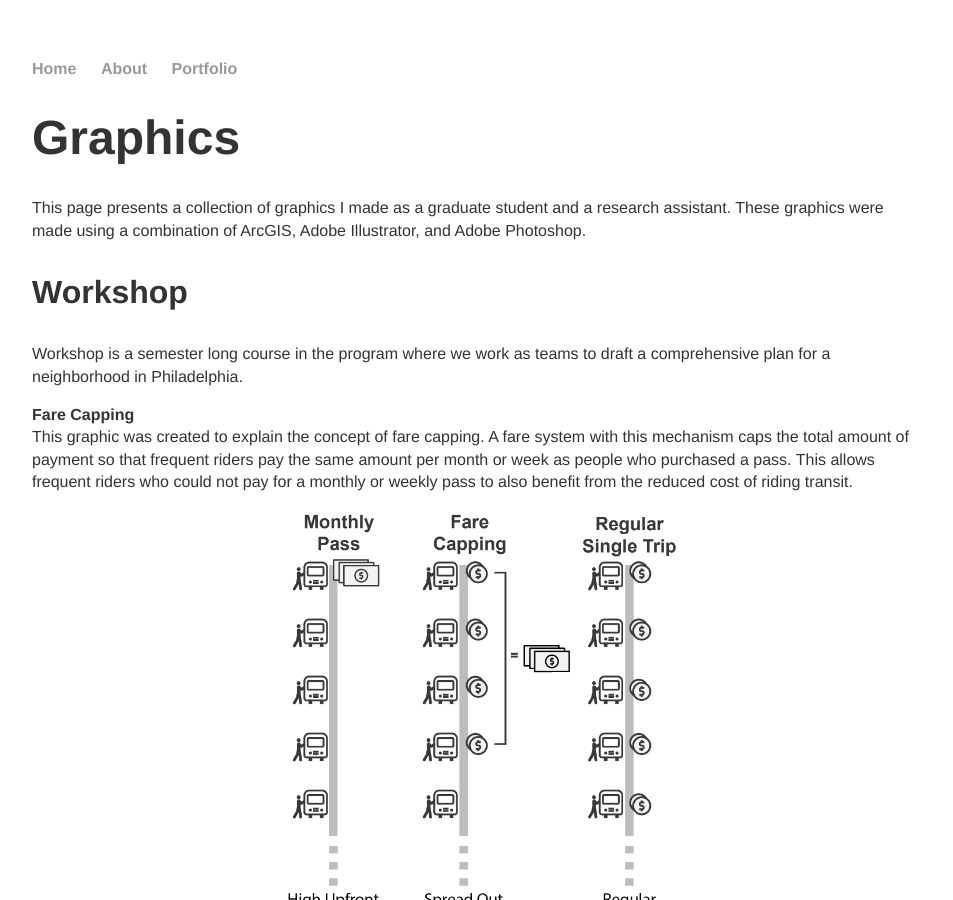
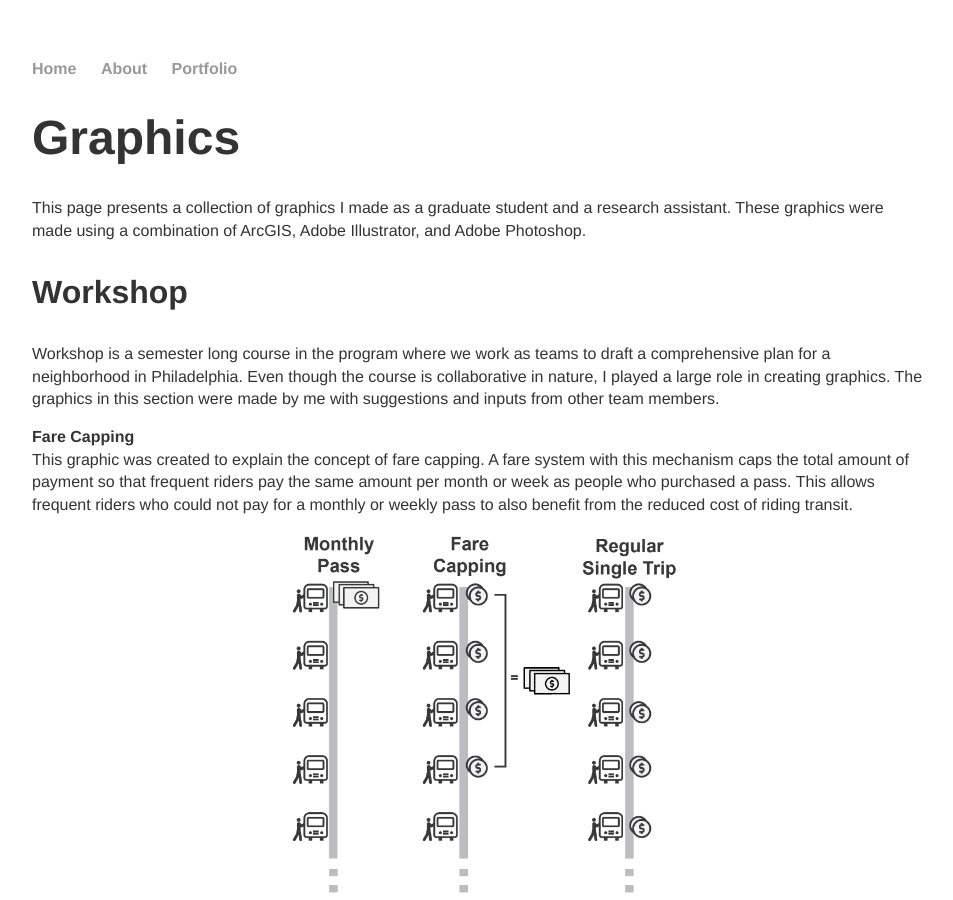
Before and after one commit to tzuyuanw/tzuyuanw.github.io, a Jekyll site: the page built from blog/graphics.html, in a window 1280 px wide and 900 px high. Shown: the whole window, without its empty margins (160-1113 px from the left). Built offline with Jekyll 4.4.1, drawn with Linux system fonts in a browser that asks for light colours.

Commit message:
Update graphics.html

```diff
--- a/blog/graphics.html
+++ b/blog/graphics.html
@@ -10,7 +10,8 @@ title: Graphics
 		<h3>Workshop</h3>
 		<p>Workshop is a semester long course in the program where we work as teams
 			to draft a comprehensive plan for a neighborhood in Philadelphia.
-
+			Even though the course is collaborative in nature, I played a large role in creating graphics.
+			The graphics in this section were made by me with suggestions and inputs from other team members.
 		</p>
 		<p><b>Fare Capping</b><br/>
 			This graphic was created to explain the concept of fare capping.
```
